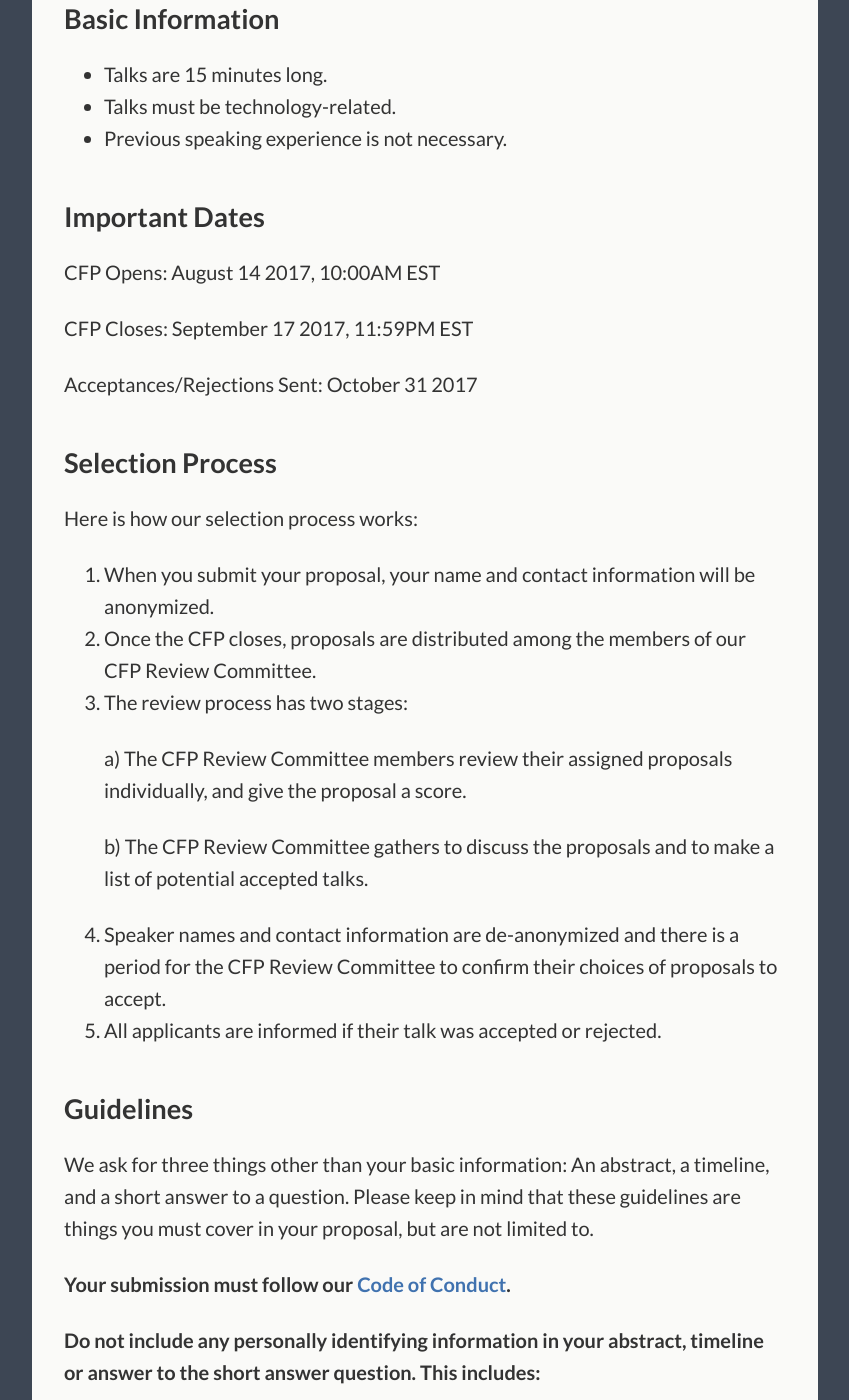
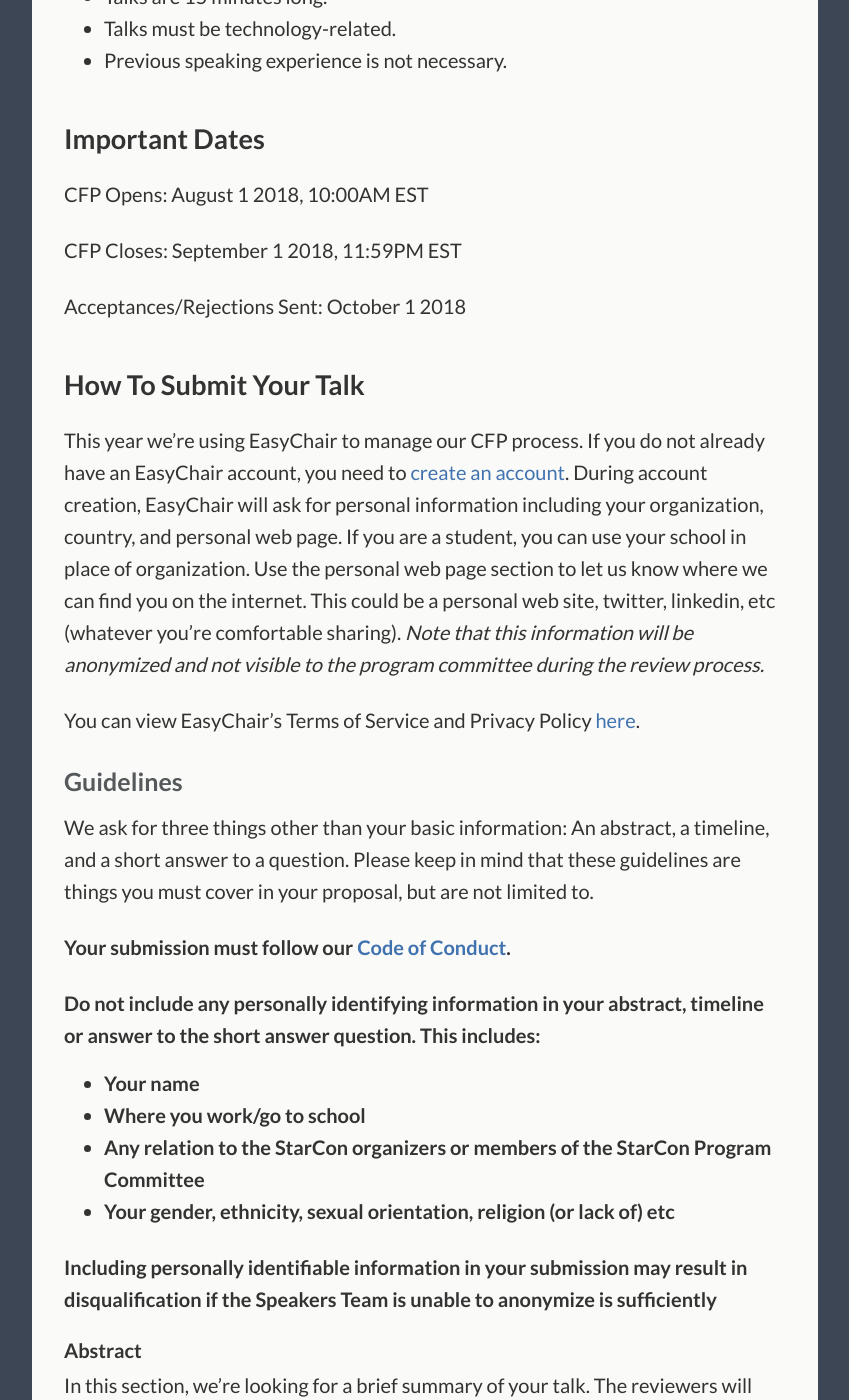
Before and after one commit to StarConKW/starconkw.github.io, a Jekyll site: the page built from _pages/cfp.md, in a window 1280 px wide and 1400 px high, scrolled down 1001 px. Shown: the whole window, without its empty margins (215-1064 px from the left). Built offline with Jekyll 4.4.1, drawn with Linux system fonts in a browser that asks for light colours; some of the changed text lies outside the part shown.

Commit message:
Updates CFP page for 2018 CFP (#105)
* Updates CFP page for 2018 CFP

* addresses comments

```diff
--- a/_pages/cfp.md
+++ b/_pages/cfp.md
@@ -5,22 +5,21 @@ subtitle: StarCon 2018 Call for Proposals
 permalink: /cfp/
 ---
 
-**The call for talk proposals for StarCon 2018 is now closed.**
 
-## Original call for proposals (for posterity)
-
-We’re excited to announce that StarCon is having its first Call for Proposals (CFP)! We’re looking for folks who have a passion for technology, learning and sharing to submit talks about their favourite piece(s) of technology.
+We’re excited to announce that StarCon is having its second Call for Proposals (CFP)! We’re looking for folks who have a passion for technology, learning and sharing to submit talks about their favourite piece(s) of technology.
 
 We’ve named this conference StarCon (\*Con) for a reason. We want to represent many different people and topics in technology, just like how the wildcard asterisk symbol represents any character or symbol.
 
 We want to hear about anything technology related, from projects to bugs to something interesting you’ve learned.
 
-We really want to hear from you if:
+We **really** want to hear from you if:
 - You are a first time speaker.
 - You are a member of an underrepresented group in technology.
 - You’ve hesitated to apply to speak at conferences  in the past because you think that you have nothing to contribute or you feel less qualified than your peers.
 
-**[Submit Your Talk Here](https://goo.gl/forms/ooTbAnAtcJmneZSE2)**
+**Before submitting your talk, make sure you've read the guidelines below.**
+
+**[Submit Your Talk Here](https://easychair.org/conferences/?conf=starcon2019)** (The form will open on August 1st)
 
 ## Basic Information
 
@@ -30,27 +29,19 @@ We really want to hear from you if:
 
 ## Important Dates
 
-CFP Opens: August 14 2017, 10:00AM EST
+CFP Opens: August 1 2018, 10:00AM EST
 
-CFP Closes: September 17 2017, 11:59PM EST
+CFP Closes: September 1 2018, 11:59PM EST
 
-Acceptances/Rejections Sent: October 31 2017
+Acceptances/Rejections Sent: October 1 2018
 
-## Selection Process
+## How To Submit Your Talk
 
-Here is how our selection process works:
+This year we're using EasyChair to manage our CFP process. If you do not already have an EasyChair account, you need to [create an account](https://easychair.org/account/signup.cgi?conf=starcon2019). During account creation, EasyChair will ask for personal information including your organization, country, and personal web page. If you are a student, you can use your school in place of organization. Use the personal web page section to let us know where we can find you on the internet. This could be a personal web site, twitter, linkedin, etc (whatever you're comfortable sharing). _Note that this information will be anonymized and not visible to the program committee during the review process._
 
-1. When you submit your proposal, your name and contact information will be anonymized.
-2. Once the CFP closes, proposals are distributed among the members of our CFP Review Committee.
-3. The review process has two stages:
+You can view EasyChair's Terms of Service and Privacy Policy [here](https://www.easychair.org/terms.cgi).
 
-	a) The CFP Review Committee members review their assigned proposals individually, and give the proposal a score.
-
-	b) The CFP Review Committee gathers to discuss the proposals and to make a list of potential accepted talks.
-4. Speaker names and contact information are de-anonymized and there is a period for the CFP Review Committee to confirm their choices of proposals to accept.
-5. All applicants are informed if their talk was accepted or rejected.
-
-## Guidelines
+### Guidelines
 
 We ask for three things other than your basic information: An abstract, a timeline, and a short answer to a question. Please keep in mind that these guidelines are things you must cover in your proposal, but are not limited to.
 
@@ -59,10 +50,12 @@ We ask for three things other than your basic information: An abstract, a timeli
 **Do not include any personally identifying information in your abstract, timeline or answer to the short answer question. This includes:**
 - **Your name**
 - **Where you work/go to school**
-- **Any relation to the StarCon organizers or members of the CFP Review Committee**
+- **Any relation to the StarCon organizers or members of the StarCon Program Committee**
 - **Your gender, ethnicity, sexual orientation, religion (or lack of) etc**
 
-### Abstract
+**Including personally identifiable information in your submission may result in disqualification if the Speakers Team is unable to anonymize is sufficiently**
+
+#### Abstract
 
 In this section, we’re looking for a brief summary of your talk. The reviewers will use this to determine the relevance of the topic and to get a feel for what the talk will cover.
 
@@ -77,7 +70,7 @@ Example:
 
 _Maintaining good relationships with your co-workers is vital to both personal and organizational development. In my talk "asdfhgj: How Stepping on Keyboards Can Improve Your Team"  I will cover the basics of the technique and how it can improve relationships with your peers, or your human roommates. Stepping on Keyboards (SoK) is a relatively unknown team-building technique among humans, however it is very well known among the feline community. SoK prioritizes getting in the way of a human while they are sitting at their computer, preferably typing, and demanding that they pay attention to you, thus improving communication skills among any human-cat team. The audience will be introduced to the topic, learn several of the common techniques and see a live demo. I believe that this technique is an untapped resource for most teams and that it has the potential to have a large impact on team-building and team development for small to large scale organizations._
 
-### Timeline
+#### Timeline
 
 The purpose of this is to get a feel for the pacing of your talk. Unlike the abstract, this will not be posted on the website if your talk is selected.
 
@@ -98,18 +91,32 @@ Example:
 	- _The Future of SoK_
 	- _How you can incorporate SoK into your team_
 
-### Short Answer Question: Why do you want to talk at StarCon?
+#### Short Answer Question: Why do you want to talk at StarCon?
 
 The point of this is to get to know you better! Think of this as a friendly conversation rather than an elevator pitch.
 
 Your answer should:
- - Be approximately 300 words
+ - Be approximately 200 words
+
+## Selection Process
+
+Here is how our selection process works:
+
+1. When you submit your proposal, your name and contact information will be anonymized.
+2. Once the CFP closes, proposals are distributed among the members of our Program Committee.
+3. The review process has two stages:
+
+	a) The CFP Review Committee members review their assigned proposals individually, and give the proposal a score.
+
+	b) The CFP Review Committee gathers to discuss the proposals and to make a list of potential accepted talks.
+4. Speaker names and contact information are de-anonymized and there is a period for the CFP Review Committee to confirm their choices of proposals to accept.
+5. All applicants are informed if their talk was accepted or rejected.
 
 ## Accepted Speaker Compensation
 
 We believe in compensating our speakers. If accepted you will receive:
 
-- 70 CAD. We are in the process of determining the best way to deliver this. It will either be via cheque or gift card.
+- 100 CAD
 - Full access to the conference venue and events.
 - Breakfast and lunch for both days of the conference.
 
@@ -120,10 +127,7 @@ We will do our best to provide travel funding for speakers coming from outside t
 
 ## Creative Commons
 
-Should your talk be accepted, it is our intention to record (audio/video), transcribe, and publish your talk on the internet for free under a [CC BY-ND](https://creativecommons.org/licenses/by-nd/2.0/ca/) license. So we ask that you make any materials used available under a CC BY-ND creative commons license.  You will retain full ownership of any materials used in your talk (slide deck, handouts etc).
-
-If you are uncomfortable with this, please email our Speaker & CFP Coordinator Anna Lorimer at [uwstarconcfp@gmail.com](mailto:uwstarconcfp@gmail.com) to discuss alternatives.
-
+Should your talk be accepted, you can opt-in to have your talk to recorded (audio/video), transcribed, and published under a [CC BY-ND](https://creativecommons.org/licenses/by-nd/2.0/ca/) license. So we ask that you make any materials used available under a CC BY-ND creative commons license.  You will retain full ownership of any materials used in your talk (slide deck, handouts etc).
 
 ## FAQ
 
@@ -139,11 +143,10 @@ Yes, but please don’t submit more than two.  If both your talks are accepted,
 
 Yes! We’d love to have you. Please note that you’ll be responsible for obtaining a visa, should you need one, to enter Canada.
 
-
 **Can I get feedback on my application?**
 
 Unfortunately, we will not be able to offer this. We simply don’t have the resources to offer this to everyone at a quality we feel is appropriate.
 
 **I have other questions! Who do I talk to?**
 
-Our Speaker & CFP Coordinator is Anna Lorimer, send any and all CFP-related questions to her at [uwstarconcfp@gmail.com](mailto:uwstarconcfp@gmail.com).
+Plese send any and all CFP-related questions to our Speakers Team at [starcon-speakers@googlegroups.com](mailto:starcon-speakers@googlegroups.com).
```
